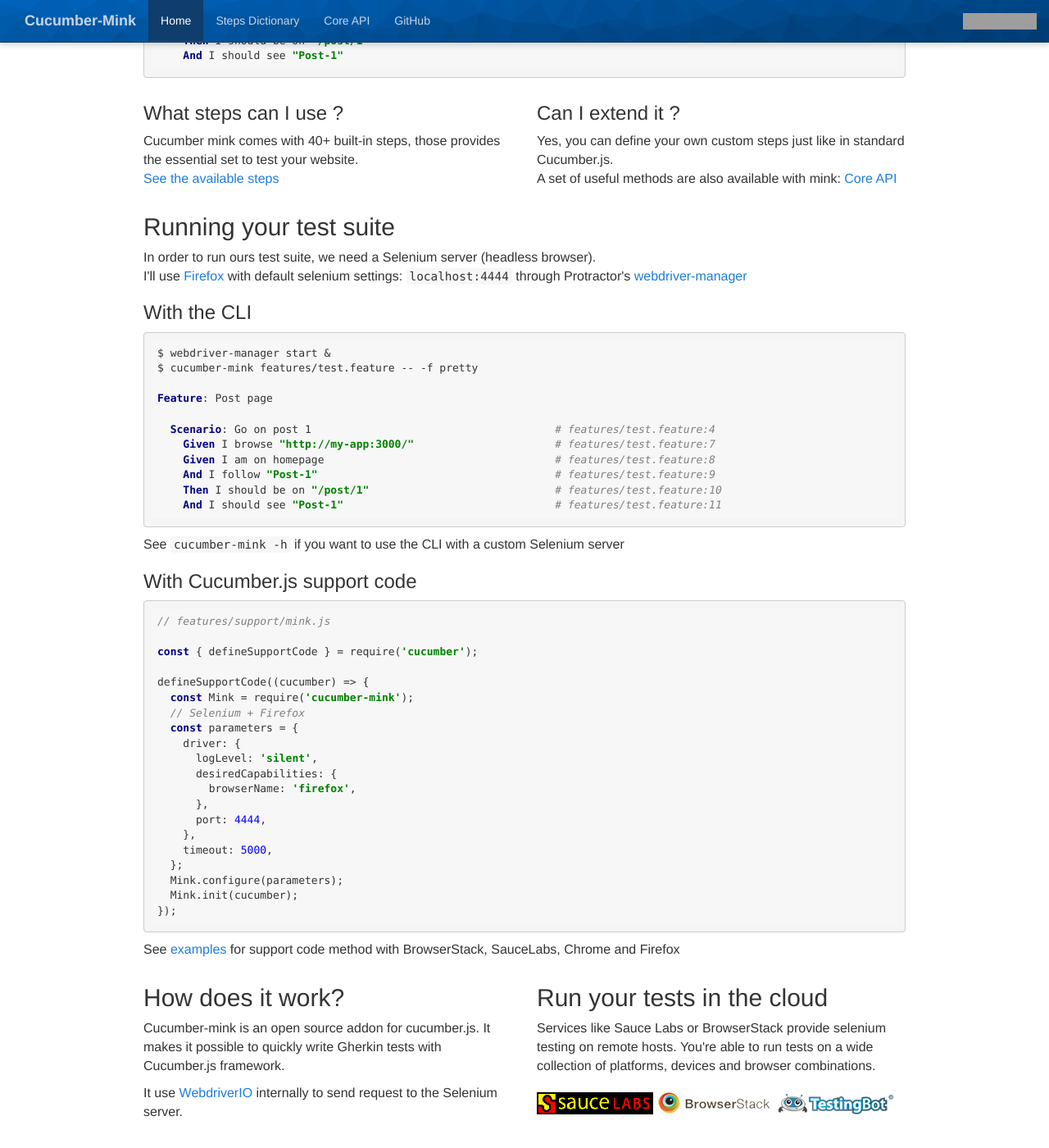
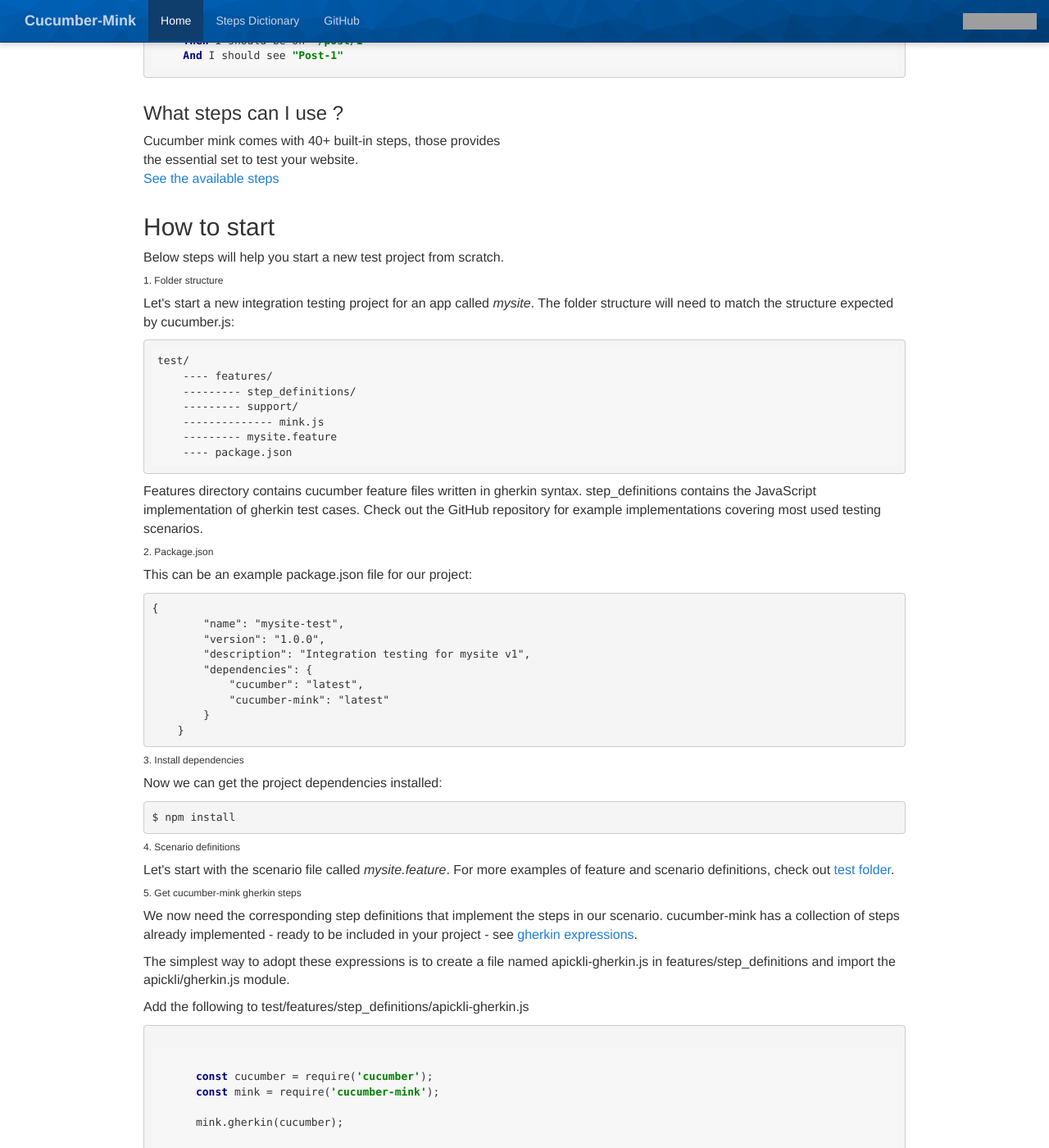
Before and after one commit to arnaud-dezandee/cucumber-mink, a Jekyll site: the page built from index.html, in a window 1280 px wide and 1400 px high, scrolled down 668 px. Shown: the whole window at 82% size. Built offline with Jekyll 4.4.1, drawn with Linux system fonts in a browser that asks for light colours; nearby versions of some CDN libraries; some of the changed text lies outside the part shown; grey boxes are pictures that could not be loaded.

```diff
--- a/_data/api.yaml
+++ /dev/null
@@ -1,151 +0,0 @@
-- title: Core
-  methods:
-  - title: Mink.defineStep
-    signature: "Mink.defineStep(pattern, fn)"
-    description: |
-      Define a new step inside Mink-Cucumber context for use in .features files.
-    arguments:
-      - name: pattern
-        type: Regex
-        description: The step regex
-      - name: fn
-        type: Function
-        description: The step function
-    returns:
-      type: StepObject
-      description: object built by Mink
-    example: |
-      Mink.defineStep(/^I do something with "([^"]*)" input$/, function(input, cb){
-        console.log('My input, input');
-        cb();
-      });
-
-  - title: Mink.findStep
-    signature: "Mink.findStep(input)"
-    description: |
-      Search through all defined step inside Mink context for a matching step with input string.
-    arguments:
-      - name: input
-        type: String
-        description: the input text
-    returns:
-      type: StepObject
-      description: matching step
-    example: |
-      Mink.findStep('Given I go to the homepage');
-
-  - title: Mink.init
-    signature: "Mink.init(Cucumber, parameters)"
-    description: |
-      Mink initialization method and entry point.
-    arguments:
-      - name: Cucumber
-        type: Object
-        description: cucumber runner context
-      - name: parameters
-        type: Object
-        description: mink configuration parameters
-    returns:
-      type: Undefined
-    example: |
-      Mink.init(cucumber, {
-        driver: {
-          baseUrl: 'http://my-app:3000'
-          logLevel: 'silent',
-          desiredCapabilities: {
-            browserName: 'chrome'
-          },
-          port: 4444
-        },
-        timeout: 5000
-      });
-
-  - title: Mink.manyStep
-    signature: "Mink.manyStep(source, [callback])"
-    description: |
-      Takes source text and tries to execute each line in series as Cucumber steps.
-    arguments:
-      - name: source
-        type: String | Array<String>
-        description: source text
-      - name: callback
-        type: (optional) Function
-        description: called when all steps are done
-    returns:
-      type: Promise
-    example: |
-      Mink.manyStep([
-        'I browse "http://localhost:3000/"',
-        'I am on the homepage',
-        'I should be on the homepage'
-      ], callback);
-
-  - title: Mink.metaStep
-    signature: "Mink.metaStep(steps, [callback])"
-    description: |
-      Executes each steps in series.
-    arguments:
-      - name: steps
-        type: Array<StepObject>
-        description: steps to execute
-      - name: callback
-        type: (optional) Function
-        description: called when all steps are done
-    returns:
-      type: Promise
-    example: |
-      Mink.metaStep([
-        {
-          fn:   Ext.Navigation.browse,
-          args: ['/form']
-        },
-        {
-          fn:   Ext.Action.click,
-          args: ['button[type="submit"]']
-        }
-      ], callback);
-
-  - title: Mink.registerHooks
-    signature: "Mink.registerHooks(Cucumber, Driver)"
-    description: |
-      Register Driver hooks on cucumber context.
-    arguments:
-      - name: Cucumber
-        type: Object
-        description: context
-      - name: Driver
-        type: Object
-        description: mink driver
-    returns:
-      type: Undefined
-
-  - title: Mink.runStep
-    signature: "Mink.runStep(input, [callback])"
-    description: |
-      Search and execute the step matching input string. Return the executed StepObjet.
-    arguments:
-      - name: input
-        type: String
-        description: the input text
-      - name: callback
-        type: (optional) Function
-    returns:
-      type: Promise
-    example: |
-      Mink.runStep('I press ".button-missing"', function(err) {
-        assert.isNull(err);
-      });
-
-- title: Alias
-  methods:
-  - title: Mink.Given
-    signature: "Mink.Given(pattern, fn)"
-    alias: Mink.defineStep
-
-  - title: Mink.Then
-    signature: "Mink.Then(pattern, fn)"
-    alias: Mink.defineStep
-
-  - title: Mink.When
-    signature: "Mink.When(pattern, fn)"
-    alias: Mink.defineStep
--- a/_data/home.yaml
+++ b/_data/home.yaml
@@ -24,38 +24,3 @@
       And I follow "Post-1"
       Then I should be on "/post/1"
       And I should see "Post-1"
-
-cli: |
-  $ webdriver-manager start &
-  $ cucumber-mink features/test.feature -- -f pretty
-
-  Feature: Post page
-
-    Scenario: Go on post 1                                      # features/test.feature:4
-      Given I browse "http://my-app:3000/"                      # features/test.feature:7
-      Given I am on homepage                                    # features/test.feature:8
-      And I follow "Post-1"                                     # features/test.feature:9
-      Then I should be on "/post/1"                             # features/test.feature:10
-      And I should see "Post-1"                                 # features/test.feature:11
-
-support_code: |
-  // features/support/mink.js
-
-  const { defineSupportCode } = require('cucumber');
-
-  defineSupportCode((cucumber) => {
-    const Mink = require('cucumber-mink');
-    // Selenium + Firefox
-    const parameters = {
-      driver: {
-        logLevel: 'silent',
-        desiredCapabilities: {
-          browserName: 'firefox',
-        },
-        port: 4444,
-      },
-      timeout: 5000,
-    };
-    Mink.configure(parameters);
-    Mink.init(cucumber);
-  });
--- a/_includes/header.html
+++ b/_includes/header.html
@@ -20,7 +20,6 @@
       <ul class="nav navbar-nav">
         <li {% if page.active == "home" %}class="active"{% endif %}><a href="/">Home</a></li>
         <li {% if page.active == "steps" %}class="active"{% endif %}><a href="/steps">Steps Dictionary</a></li>
-        <li {% if page.active == "api" %}class="active"{% endif %}><a href="/api">Core API</a></li>
         <li><a href="https://github.com/Adezandee/cucumber-mink">GitHub</a></li>
       </ul>
     </div>
--- a/index.html
+++ b/index.html
@@ -26,44 +26,73 @@
           <a href="/steps">See the available steps</a>
         </p>
       </div>
-      <div class="col-md-6">
-        <h3>Can I extend it ?</h3>
-        <p>
-          Yes, you can define your own custom steps just like in standard Cucumber.js.<br/>
-          A set of useful methods are also available with mink: <a href="/api">Core API</a>
-        </p>
-      </div>
     </div>
-    <h2>Running your test suite</h2>
-    <p>
-      In order to run ours test suite, we need a Selenium server (headless browser).<br/>
-      I'll use <a href="https://www.mozilla.org/fr/firefox/new/" target="_blank" rel="external">Firefox</a> with default selenium settings: <code>localhost:4444</code> through Protractor's <a href="https://github.com/angular/webdriver-manager">webdriver-manager</a>
-    </p>
-    <h3>With the CLI</h3>
-    <pre><code class="bash">{{ site.data.home.cli }}</code></pre>
-    <p>See <code>cucumber-mink -h</code> if you want to use the CLI with a custom Selenium server</p>
-    <h3>With Cucumber.js support code</h3>
-    <pre><code class="js">{{ site.data.home.support_code }}</code></pre>
-    <p>See <a href="https://github.com/Adezandee/cucumber-mink/tree/master/examples" rel="external">examples</a> for support code method with BrowserStack, SauceLabs, Chrome and Firefox</p>
-    <div class="row">
-      <div class="col-md-6">
-        <h2>How does it work?</h2>
-        <p>Cucumber-mink is an open source addon for cucumber.js. It makes it possible to quickly write Gherkin tests with Cucumber.js framework.</p>
-        <p>It use <a href="http://webdriver.io/" target="_blank" rel="external">WebdriverIO</a> internally to send request to the Selenium server.</p>
-      </div>
-      <div class="col-md-6">
-        <h2>Run your tests in the cloud</h2>
-        <p>
-          Services like Sauce Labs or BrowserStack provide selenium testing on remote hosts.
-          You're able to run tests on a wide collection of platforms, devices and browser combinations.
-        </p>
-        <p class="cloud-hosts">
-          <a href="https://saucelabs.com" target="_blank" rel="external">Sauce Labs</a>
-          <a href="http://www.browserstack.com/" target="_blank" rel="external">BrowserStack</a>
-          <a href="http://www.testingbot.com/" target="_blank" rel="external">TestingBot</a>
-        </p>
-      </div>
-    </div>
+    <h2>How to start</h2>
+    <p>Below steps will help you start a new test project from scratch.</p>
+    <h6 id="1-folder-structure">1. Folder structure</h6>
+    <p>Let's start a new integration testing project for an app called <em>mysite</em>. The folder structure will need to match the structure expected by cucumber.js:</p>
+    <pre><code>test/
+    ---- features/
+    --------- step_definitions/
+    --------- support/
+    -------------- mink.js
+    --------- mysite.feature
+    ---- package.json</code></pre>
+    <p>Features directory contains cucumber feature files written in gherkin syntax. step_definitions contains the JavaScript implementation of gherkin test cases. Check out the GitHub repository for example implementations covering most used testing scenarios.</p>
+    <h6 id="2-packagejson">2. Package.json</h6>
+    <p>This can be an example package.json file for our project:</p>
+    <pre><code class="json language-json">{
+        "name": "mysite-test",
+        "version": "1.0.0",
+        "description": "Integration testing for mysite v1",
+        "dependencies": {
+            "cucumber": "latest",
+            "cucumber-mink": "latest"
+        }
+    }</code></pre>
+    <h6 id="3-install-dependencies">3. Install dependencies</h6>
+    <p>Now we can get the project dependencies installed:</p>
+    <pre><code class="sh language-sh">$ npm install</code></pre>
+    <h6 id="4-scenario-definitions">4. Scenario definitions</h6>
+    <p>Let's start with the scenario file called <em>mysite.feature</em>. For more examples of
+    feature and scenario definitions, check out <a href="https://github.com/Adezandee/cucumber-mink/tree/master/test">test folder</a>.</p>
+    <h6 id="5-get-cucumber-mink-gherkin-steps">5. Get cucumber-mink gherkin steps</h6>
+    <p>We now need the corresponding step definitions that implement the steps in our scenario. cucumber-mink has a collection of steps already implemented - ready to be included in your project - see <a href="#gherkin-expressions">gherkin expressions</a>.</p>
+    <p>The simplest way to adopt these expressions is to create a file named apickli-gherkin.js in features/step_definitions and import the apickli/gherkin.js module.</p>
+    <p>Add the following to test/features/step_definitions/apickli-gherkin.js</p>
+    <pre>
+      <code class="js language-js">
+      const cucumber = require('cucumber');
+      const mink = require('cucumber-mink');
+
+      mink.gherkin(cucumber);
+      </code>
+    </pre>
+    <h6 id="6-support-code">6. Support code</h6>
+    <p>Now we need a support code to implement cucumber hooks and initialize apickli. Add the following in features/support/init.js:</p>
+    <pre>
+      <code class="js language-js">
+      const cucumber = require('cucumber');
+      const mink = require('cucumber-mink');
+
+      const driver = new mink.Mink({
+        baseUrl: 'http://localhost:8080',
+        viewport: {
+          width: 1366,
+          height: 768,
+        },
+      });
+
+      driver.hook(cucumber);
+      </code>
+    </pre>
+    <h6 id="7-run-tests-with-cucumberjs">7. Run tests with cucumber.js</h6>
+    <p>The following will run our scenario (in the project directory):</p>
+    <pre><code class="sh language-sh">$ npx cucumber-js features/mysite.feature
+    ....
+
+    1 scenario (1 passed)
+    3 steps (3 passed)</code></pre>
   </div>
 </div>
 
```
Also changed, not shown: api/index.html (deleted, +0 -69 lines), 1 other file.
